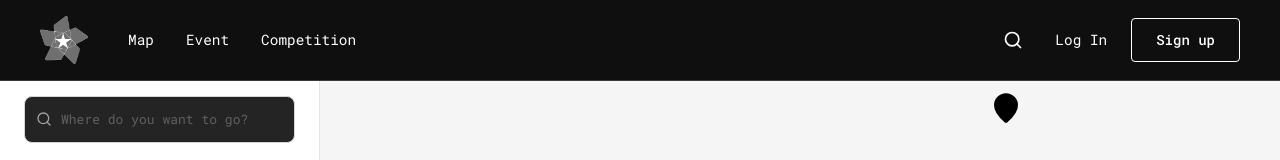
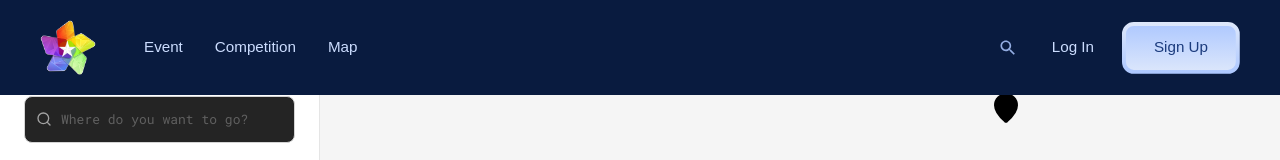
Before and after one commit to itb-insight/itb_insight, a Next.js app: page /event-map in a window 1280 px wide. Shown: the top 160 px of the page. Built offline with nearby package versions, Linux system fonts and the light colour scheme; no server answers; a web font is replaced by a local one.

Commit message:
Navbar hifi on event-map

```diff
--- a/src/app/event-map/page.tsx
+++ b/src/app/event-map/page.tsx
@@ -1,12 +1,12 @@
 import EventMap from "@/features/event-map/EventMap";
-import Navbar from "@/shared/components/Navbar/Navbar";
+import NavbarHifi from "@/shared/components/Navbar/NavbarHifi/NavbarHifi";
 
 export default function Home() {
   return (
     <main className="w-full h-screen overflow-hidden">
-      {/* Shared landing header overlays the full-screen map (fixed position). Solid
+      {/* Shared hi-fi header overlays the full-screen map (fixed position). Solid
           backdrop keeps it legible over map tiles instead of a transparent overlay. */}
-      <Navbar isSolid />
+      <NavbarHifi isSolid />
       {/* Panggil komponen peta di sini */}
       <EventMap />
     </main>
--- a/src/features/home/homeConfig.ts
+++ b/src/features/home/homeConfig.ts
@@ -1,4 +1,4 @@
-export const COUNTDOWN_TARGET = "2026-11-26T08:00:00+07:00"
+export const COUNTDOWN_TARGET = "2026-11-28T08:00:00+07:00"
 
 export const CALENDAR_RANGE = {
   from: "2026-10",
--- a/src/features/landing/components/AboutSectionHifi/AboutSectionHifi.tsx
+++ b/src/features/landing/components/AboutSectionHifi/AboutSectionHifi.tsx
@@ -56,7 +56,7 @@ export default function AboutSectionHifi() {
               <h2 className={styles.title}>ITB INSIGHT</h2>
               <p className={styles.description}>
                 ITB Insight merupakan sebuah event teknologi yang telah
-                diselenggarakan dari tahun 20XX oleh Himpunan Mahasiswa Fisika.
+                diselenggarakan dari tahun 2013 oleh Himpunan Mahasiswa Fisika.
                 Teknik (HMFT) ITB. Kini, ITB Insight merupakan event teknologi terbesar di ITB
                 yang terdiri dari beberapa rangkaian acara seperti pameran,
                 seminar, dan kompetisi.
--- a/src/shared/components/Navbar/NavbarHifi/NavbarHifi.module.css
+++ b/src/shared/components/Navbar/NavbarHifi/NavbarHifi.module.css
@@ -13,8 +13,7 @@
 }
 
 .navbar.isSolid {
-  background-color: var(--color-bg-primary);
-  border-bottom: 1px solid var(--color-border);
+  background-color: #091B3F;
 }
 
 /* Selaras dengan breakpoint dropdown DashboardSidebar (899px) */
```
Also changed, not shown: .obsidian/workspace.json, 1 other file (tests, documents, lock files or other folders).
